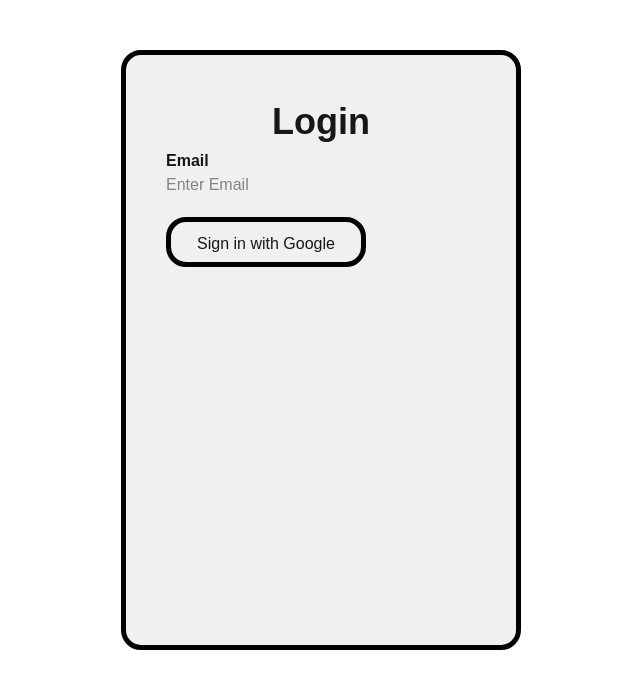
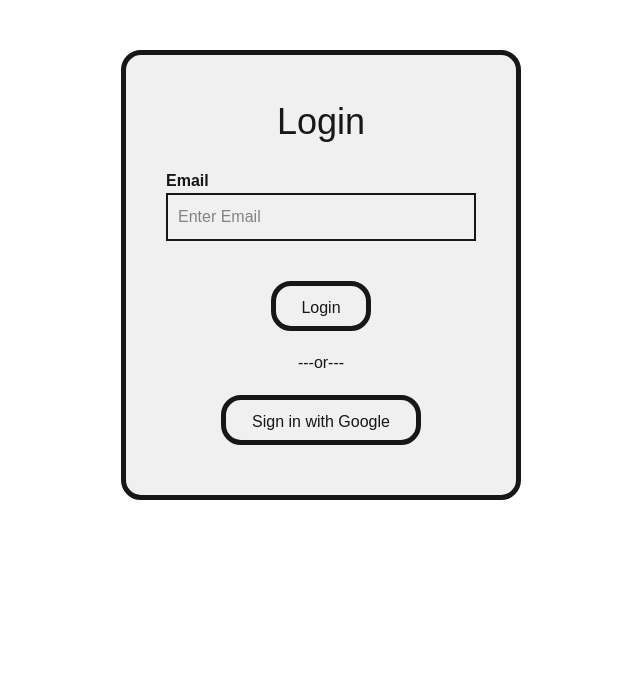
Before and after one commit to Junnister/eda-agent-backbone, a Next.js app in the folder frontend/: page /login in a window 1280 px wide. Shown: the top 688 px of the page, without its empty margins (319-959 px from the left). Built offline with nearby package versions, Linux system fonts and the light colour scheme; no server answers.

Commit message:
Standardise design for login page

```diff
--- /dev/null
+++ b/frontend/app/login/login.css
@@ -0,0 +1,81 @@
+@import "tailwindcss";
+
+/* login.css is for styling the login page */
+
+.login-container {
+    @apply p-[40px] border-[5px] rounded-[20px] w-[400px] h-[450px] mx-auto my-[50px] bg-[#f0f0f0];
+
+    /* Switching from normal CSS to Tailwind CSS
+    padding: 40px; p-[40px]
+    border: '5px'; border-[5px]
+    borderRadius: 20; rounded-[20px]
+    width: 400; w-[400px]
+    height: 600; h-[600px]
+    margin: '50px auto'; mx-auto my-[50px]
+    backgroundColor: '#f0f0f0'; bg-[#f0f0f0] */
+}
+
+h1 {
+    @apply text-center text-[36px] mb-[20px];
+
+    /* Switching from normal CSS to Tailwind CSS
+    textAlign: 'center'; text-center
+    fontSize: 36; text-[36px]
+    marginBottom: 20; mb-[20px] */
+}
+
+input {
+    @apply block border-[2px] w-full p-[10px] mb-[20px];
+
+    /* Switching from normal CSS to Tailwind CSS
+    display: 'block'; block
+    border: '2px'; border-[2px]
+    width: '100%'; w-full
+    padding: 10; p-[10px]
+    marginBottom: 20; mb-[20px]
+    */
+}
+
+.button-container {
+    @apply flex flex-col items-center;
+
+    /* Switching from normal CSS to Tailwind CSS
+    display: 'flex'; flex
+    flexDirection: 'column'; flex-col
+    alignItems: 'center'; items-center
+    */
+}
+
+.login {
+    @apply mt-[20px] p-[10px] border-[5px] rounded-[20px] block h-[50px] w-[100px];
+
+    /* Switching from normal CSS to Tailwind CSS
+     marginTop: 20; mt-[20px]
+     padding: 10; p-[10px]
+     border: '5px'; border-[5px]
+     borderRadius: 20; rounded-[20px]
+     display: block; block
+     height: 50; h-[50px]
+     width: 200; w-[200px] */
+}
+
+p {
+    @apply text-center mt-[20px];
+
+    /* Switching from normal CSS to Tailwind CSS
+    textAlign: 'center'; text-center
+    marginTop: 20; mt-[20px] */
+}
+
+.login-With-Google {
+    @apply mt-[20px] p-[10px] border-[5px] rounded-[20px] block h-[50px] w-[200px];
+
+    /* Switching from normal CSS to Tailwind CSS
+     marginTop: 20; mt-[20px]
+     padding: 10; p-[10px]
+     border: '5px'; border-[5px]
+     borderRadius: 20; rounded-[20px]
+     display: block; block
+     height: 50; h-[50px]
+     width: 200; w-[200px] */
+}
--- a/frontend/app/login/page.tsx
+++ b/frontend/app/login/page.tsx
@@ -2,6 +2,7 @@
 
 import { auth, provider } from "../../lib/firebase";
 import { signInWithPopup } from "firebase/auth";
+import './login.css';
 
 export default function LoginPage() {
 
@@ -23,31 +24,21 @@ export default function LoginPage() {
   };
 
   //Do not include html and body tags, as they are already defined in layout.tsx
+  //form tags will create this error
+  //ChatGPT claimed: "When you add a <form> tag, the browser changes behavior in a subtle but important way.""
   return (
-    <form style={{padding: 40,
-                  border: '5px solid black',
-                  borderRadius: 20,
-                  width: 400,
-                  height: 600,
-                  margin: '50px auto',
-                  backgroundColor: '#f0f0f0' }}>
-      <b><h1 style= {{
-                   textAlign: 'center',
-                   fontSize: 36,
-                    }}>Login</h1></b>
-      <div>
-      <label htmlFor="email"><b>Email</b></label>
-      <input type="text" placeholder="Enter Email" name="email" required style={{display: 'block'}}/>
-      {/* Add a login button  */}
-      <button onClick={loginWithGoogle} style={{marginTop: 20,
-                   padding: 10,
-                   border: '5px solid black',
-                  borderRadius: 20,
-                  width: 200,
-                  height: 50,}}>
-        Sign in with Google
-      </button>
+    <div className="login-container">
+      <h1>Login</h1>
+      <label><b>Email</b></label>
+      <input type="text" placeholder="Enter Email" name="email"/>
+      {/* How to add email link authentication */}
+      <div className="button-container">
+        <button className="login">Login</button>
+        <p>---or---</p>
+        <button className="login-With-Google" onClick={loginWithGoogle}>
+          Sign in with Google
+        </button>
       </div>
-    </form>
+    </div>
   );
 }
```
